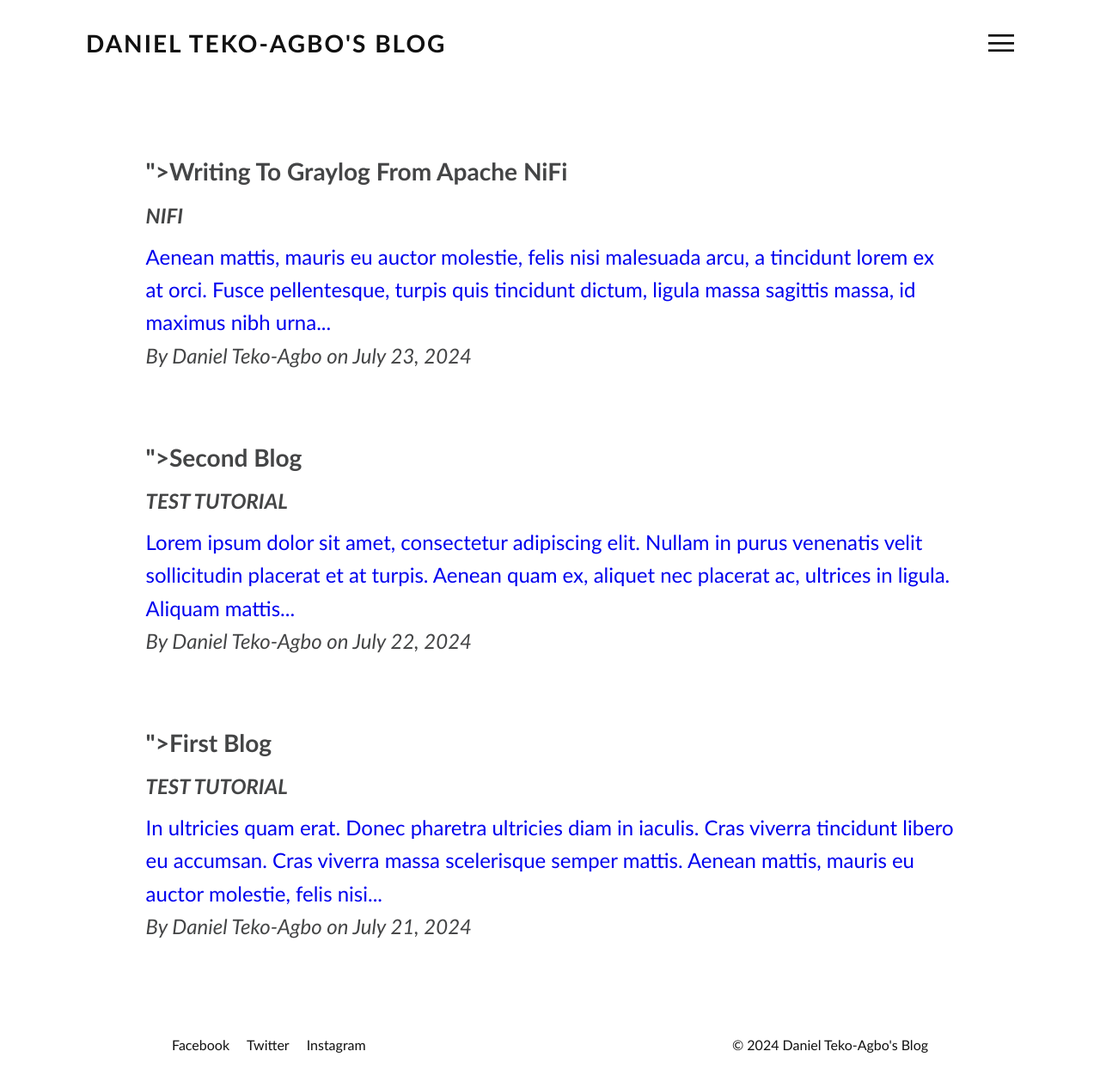
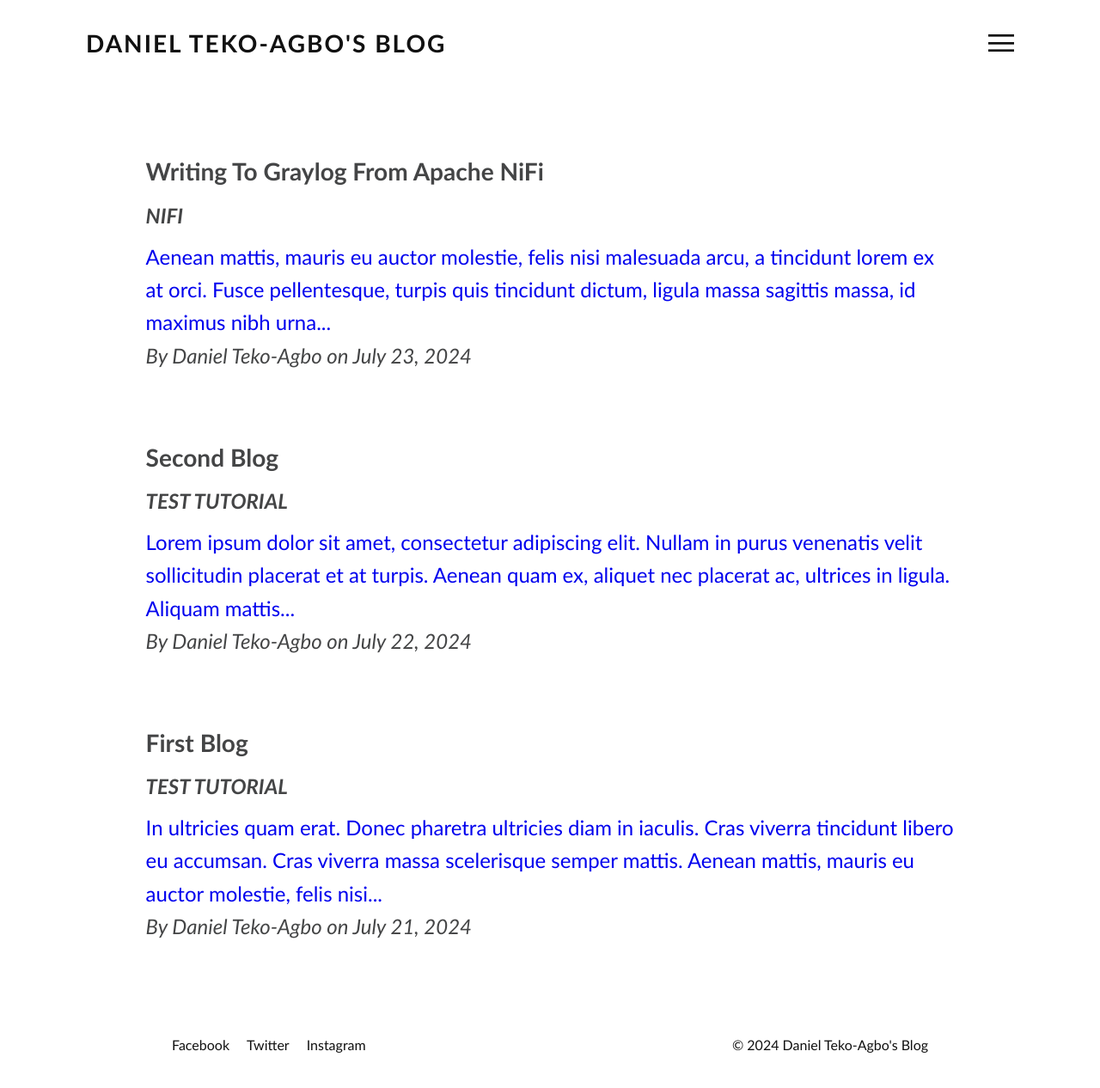
Before and after one commit to DanielTeko-Agbo/blog, a Jekyll site: the page built from index.md, in a window 1280 px wide. Shown: the whole page at 86% size. Built offline with Jekyll 4.4.1, drawn with Linux system fonts in a browser that asks for light colours.

Commit message:
Modified Styling

```diff
--- a/_layouts/home.html
+++ b/_layouts/home.html
@@ -15,7 +15,7 @@ layout: default
     {%- for post in site.posts -%}
         <div class="post-item">
             <a href="{{post.url | relative_url}}">
-                <h3 class="post-heading">">{{ post.title | escape }}</h3>
+                <h3 class="post-heading">{{ post.title | escape }}</h3>
                 <span class="post-tags">{% for tag in post.tags %}{{tag}}  {% endfor %}</span>
                 <p class="post-excerpt">{{ post.excerpt | truncatewords: 30 | strip }}</p>
                 <span class="post-author">By {{ post.author }} on {{ post.date | date: "%B %-d, %Y" }}</span>
--- a/assets/css/style.css
+++ b/assets/css/style.css
@@ -260,7 +260,6 @@ section header .toggle.active
 }
 .post-excerpt{
 	margin: 1% 0;
-	text-transform: capitalize;
 	font-style: italic;
 	color: rgb(68, 69, 70);
 }
```
